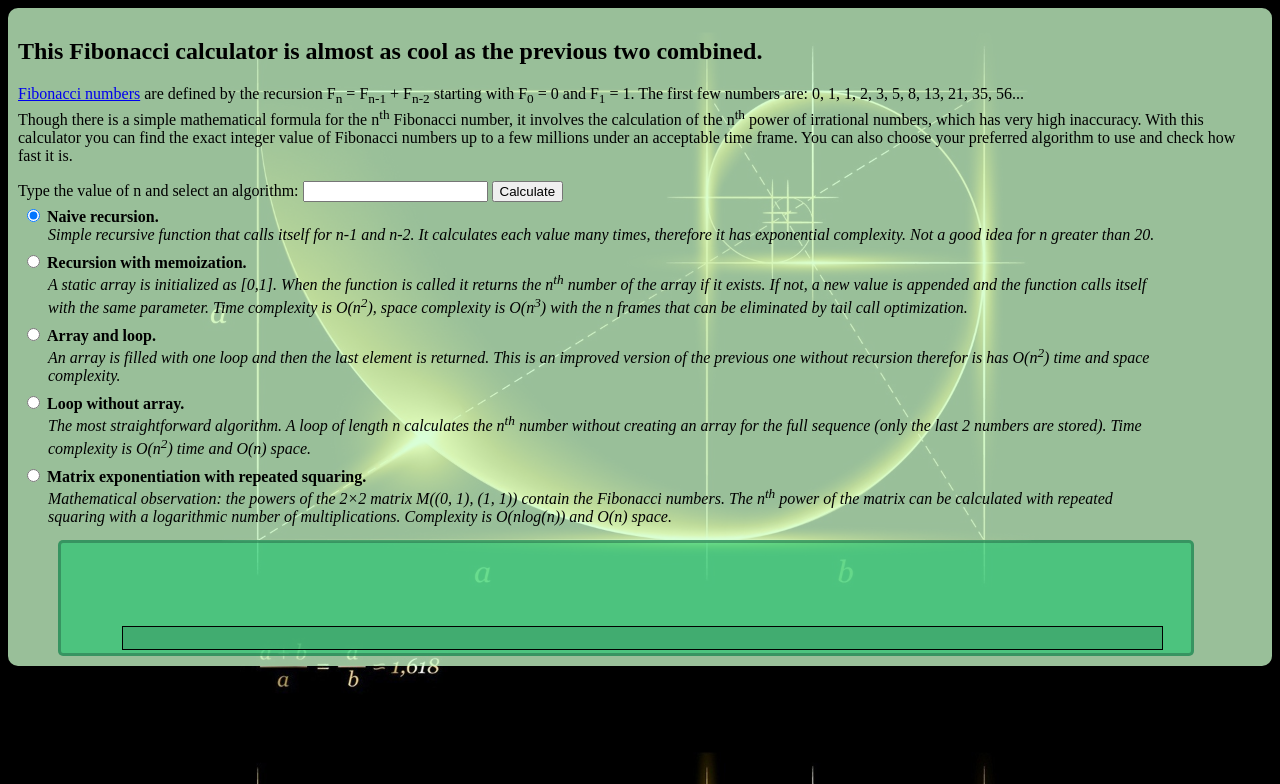
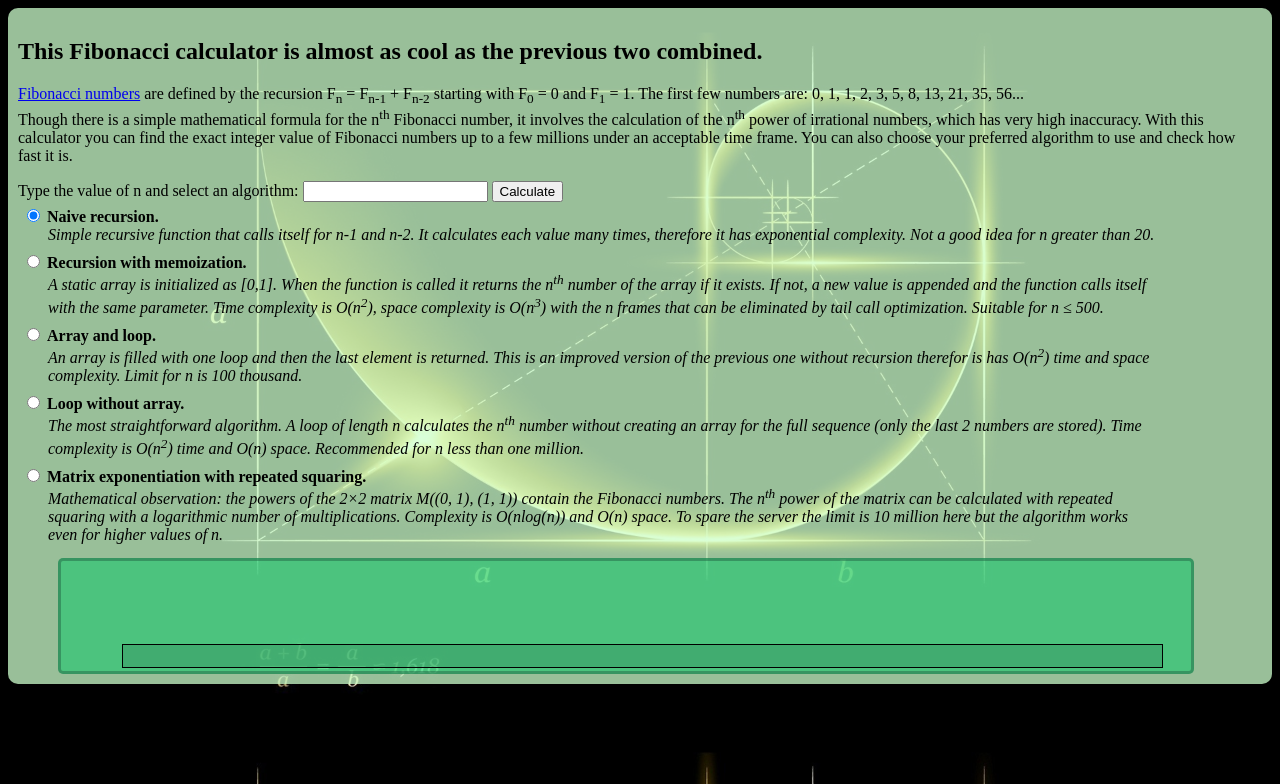
Before and after one commit to IF-83/Fibonacci, a Flask app: page / in a window 1280 px wide. Shown: the top 784 px of the page. Run offline with Flask 2, Linux system fonts and the light colour scheme.

Commit message:
Limits are added to the description

```diff
--- a/templates/index.html
+++ b/templates/index.html
@@ -41,7 +41,7 @@
                     Recursion with memoization.
                 </label><br>
                 <span>
-                    A static array is initialized as [0,1]. When the function is called it returns the n<sup>th</sup> number of the array if it exists. If not, a new value is appended and the function calls itself with the same parameter. Time complexity is O(n<sup>2</sup>), space complexity is O(n<sup>3</sup>) with the n frames that can be eliminated by tail call optimization.
+                    A static array is initialized as [0,1]. When the function is called it returns the n<sup>th</sup> number of the array if it exists. If not, a new value is appended and the function calls itself with the same parameter. Time complexity is O(n<sup>2</sup>), space complexity is O(n<sup>3</sup>) with the n frames that can be eliminated by tail call optimization. Suitable for n &#8804 500.
                 </span>
             </div>
 
@@ -51,7 +51,7 @@
                     Array and loop.
                 </label><br>
                 <span>
-                    An array is filled with one loop and then the last element is returned. This is an improved version of the previous one without recursion therefor is has O(n<sup>2</sup>) time and space complexity.
+                    An array is filled with one loop and then the last element is returned. This is an improved version of the previous one without recursion therefor is has O(n<sup>2</sup>) time and space complexity. Limit for n is 100 thousand.
                 </span>
             </div>
 
@@ -61,7 +61,7 @@
                     Loop without array.
                 </label><br>
                 <span>
-                    The most straightforward algorithm. A loop of length n calculates the n<sup>th</sup> number without creating an array for the full sequence (only the last 2 numbers are stored). Time complexity is O(n<sup>2</sup>) time and O(n) space.
+                    The most straightforward algorithm. A loop of length n calculates the n<sup>th</sup> number without creating an array for the full sequence (only the last 2 numbers are stored). Time complexity is O(n<sup>2</sup>) time and O(n) space. Recommended for n less than one million.
                 </span>
             </div>
 
@@ -71,7 +71,7 @@
                     Matrix exponentiation with repeated squaring.
                 </label><br>
                 <span>
-                    Mathematical observation: the powers of the 2&#215;2 matrix M((0, 1), (1, 1)) contain the Fibonacci numbers. The n<sup>th</sup> power of the matrix can be calculated with repeated squaring with a logarithmic number of multiplications. Complexity is O(nlog(n)) and O(n) space.
+                    Mathematical observation: the powers of the 2&#215;2 matrix M((0, 1), (1, 1)) contain the Fibonacci numbers. The n<sup>th</sup> power of the matrix can be calculated with repeated squaring with a logarithmic number of multiplications. Complexity is O(nlog(n)) and O(n) space. To spare the server the limit is 10 million here but the algorithm works even for higher values of n.
                 </span>
             </div>
         </form>
```
